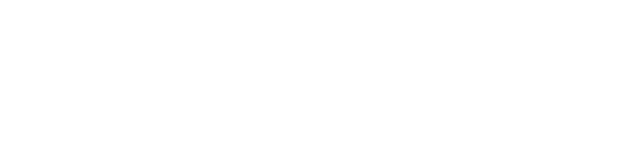
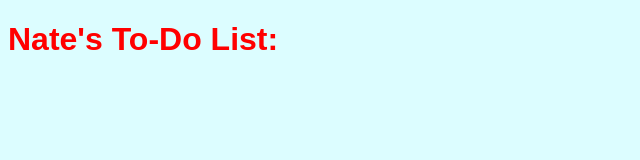
Before and after one commit to nateambrose/to-do, a plain HTML site: page index.html in a window 1280 px wide. Shown: the whole page, without its empty margins (0-640 px from the left). Drawn offline with Linux system fonts and the light colour scheme.

Commit message:
Update index.html

```diff
--- a/index.html
+++ b/index.html
@@ -4,10 +4,18 @@
       <title>To-Do App</title>
       <meta charset="utf-8">
       <style>
-
+      body {
+        background: rgb(220,253,255);
+        font-family: sans-serif
+        }
+        #heading {
+         color: red
+        }
       </style>
      </head>
      <body>
+       <h1 id="heading">Nate's To-Do List:</h1>
+
 
 
      </body>
```
